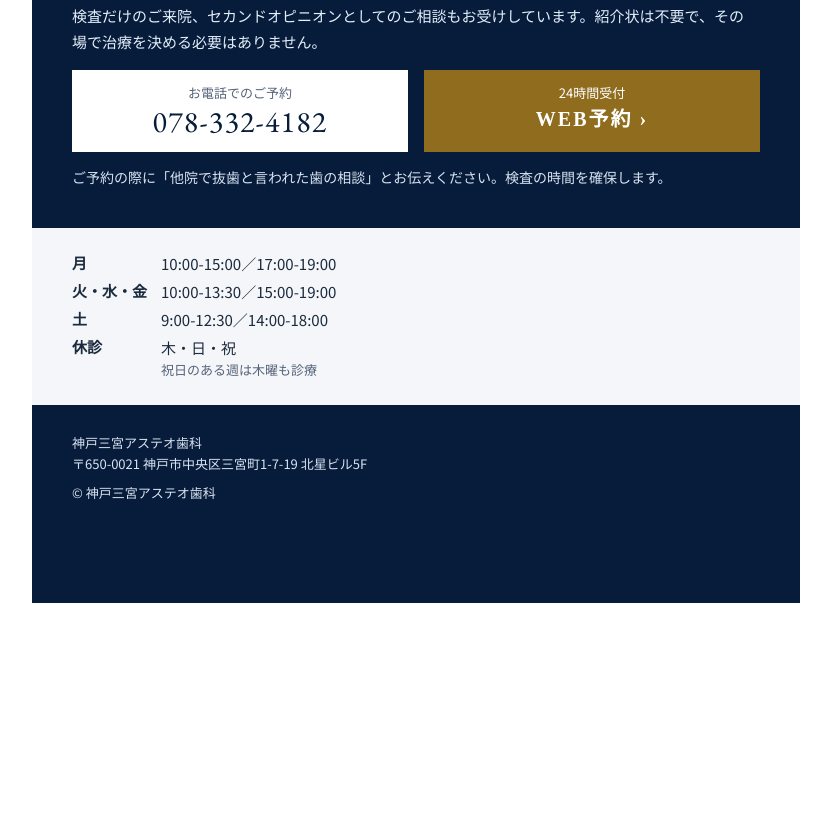
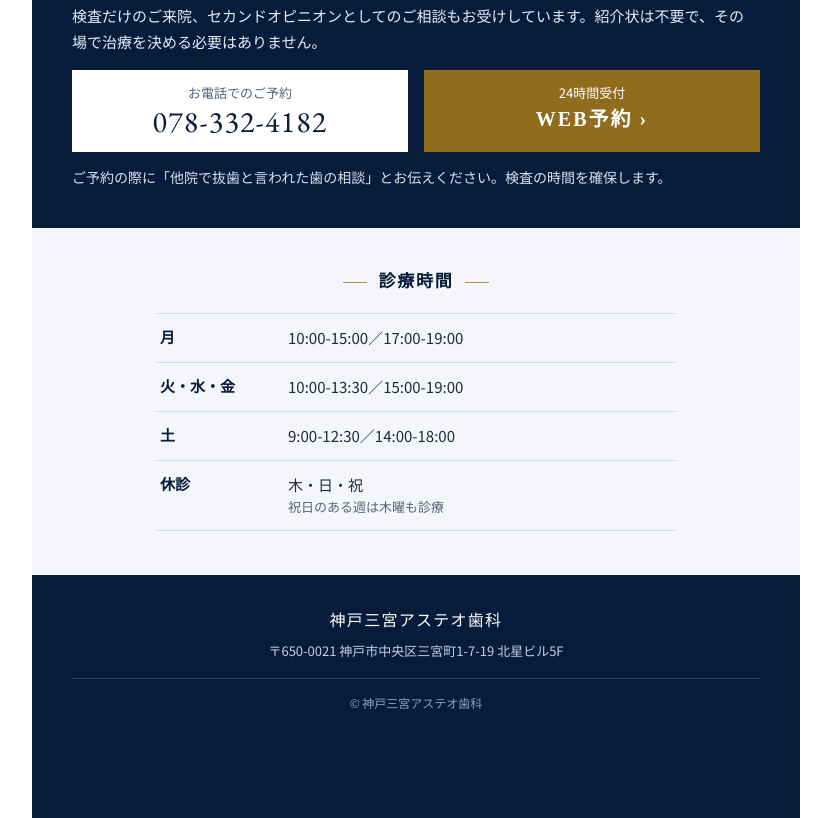
Before and after one commit to SLC-cp/asteo-keep-or-extract-preview, a plain HTML site: page comps/tablet-2.html in a window 1280 px wide. Shown: the part 6002-6820 px from the top of the page, without its empty margins (224-1055 px from the left). Before the commit the page ends 6605 px from the top, so only its background shows below. Drawn offline with nearby package versions, Linux system fonts and the light colour scheme.

Commit message:
タブレット版の診療時間とフッターを更新
Co-Authored-By: Claude Opus 5.5 <noreply@anthropic.com>

```diff
--- a/comps/tablet-2.html
+++ b/comps/tablet-2.html
@@ -223,17 +223,22 @@ a{color:#1f63b3}a:hover{color:#071b3a}
 </a>
 <p style="grid-column: 1 / -1; font-size: 14px; color: #d9e4f2; line-height: 1.6">ご予約の際に「他院で抜歯と言われた歯の相談」とお伝えください。検査の時間を確保します。</p>
 </div>
-<dl style="background: #f4f6f9; padding: 24px 40px; display: grid; grid-template-columns: auto minmax(0, 1fr); gap: 4px 14px; font-size: 15px; line-height: 1.6; color: #1b2a3d">
-<dt class="mc" style="font-weight: 600">月</dt><dd>10:00-15:00／17:00-19:00</dd>
-<dt class="mc" style="font-weight: 600">火・水・金</dt><dd>10:00-13:30／15:00-19:00</dd>
-<dt class="mc" style="font-weight: 600">土</dt><dd>9:00-12:30／14:00-18:00</dd>
-<dt class="mc" style="font-weight: 600">休診</dt><dd>木・日・祝<span style="display: block; font-size: 13px; color: #55637a">祝日のある週は木曜も診療</span></dd>
+<div style="background: #f4f6f9; padding: 40px 40px 44px">
+<div style="max-width: 520px; margin: 0 auto">
+<h3 class="mc" style="display: flex; align-items: center; justify-content: center; gap: 12px; font-size: 17px; font-weight: 600; color: #071b3a; letter-spacing: .1em"><span style="width: 24px; height: 1px; background: #b08d4a"></span>診療時間<span style="width: 24px; height: 1px; background: #b08d4a"></span></h3>
+<dl style="margin-top: 16px; border-top: 1px solid #d3dae4; font-size: 15px; line-height: 1.6; color: #1b2a3d">
+<div style="display: grid; grid-template-columns: 112px minmax(0, 1fr); gap: 16px; padding: 12px 4px; border-bottom: 1px solid #d3dae4"><dt class="mc" style="font-weight: 600; color: #071b3a">月</dt><dd>10:00-15:00／17:00-19:00</dd></div>
+<div style="display: grid; grid-template-columns: 112px minmax(0, 1fr); gap: 16px; padding: 12px 4px; border-bottom: 1px solid #d3dae4"><dt class="mc" style="font-weight: 600; color: #071b3a">火・水・金</dt><dd>10:00-13:30／15:00-19:00</dd></div>
+<div style="display: grid; grid-template-columns: 112px minmax(0, 1fr); gap: 16px; padding: 12px 4px; border-bottom: 1px solid #d3dae4"><dt class="mc" style="font-weight: 600; color: #071b3a">土</dt><dd>9:00-12:30／14:00-18:00</dd></div>
+<div style="display: grid; grid-template-columns: 112px minmax(0, 1fr); gap: 16px; padding: 12px 4px; border-bottom: 1px solid #d3dae4"><dt class="mc" style="font-weight: 600; color: #071b3a">休診</dt><dd>木・日・祝<span style="display: block; font-size: 13px; color: #55637a">祝日のある週は木曜も診療</span></dd></div>
 </dl>
+</div>
+</div>
 </section>
-
-<footer style="background: #071b3a; color: #d9e4f2; padding: 28px 40px 100px; font-size: 13px; line-height: 1.6">
-<p>神戸三宮アステオ歯科<br>〒650-0021 神戸市中央区三宮町1-7-19 北星ビル5F</p>
-<p style="margin-top: 8px">© 神戸三宮アステオ歯科</p>
+<footer style="background: #071b3a; color: #c3d0e2; padding: 32px 40px 104px; text-align: center; font-size: 13px; line-height: 1.7">
+<p class="mc" style="font-size: 16px; color: #ffffff; letter-spacing: .08em">神戸三宮アステオ歯科</p>
+<p style="margin-top: 6px">〒650-0021 神戸市中央区三宮町1-7-19 北星ビル5F</p>
+<p style="margin-top: 16px; padding-top: 14px; border-top: 1px solid rgba(255,255,255,.15); font-size: 12px; color: #8fa0ba">© 神戸三宮アステオ歯科</p>
 </footer>
 
 <!-- ===== 下部固定CTAバー（親指エリア） ===== -->
```
Also changed, not shown: index.html (+1 -1 lines).
